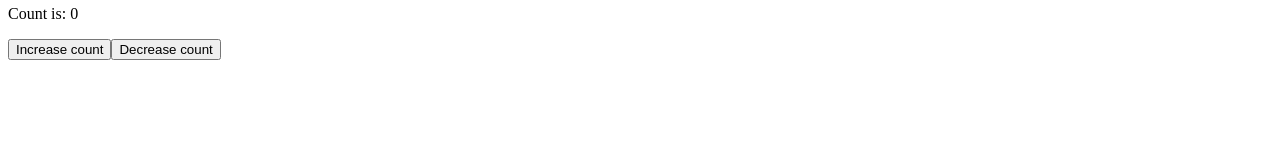
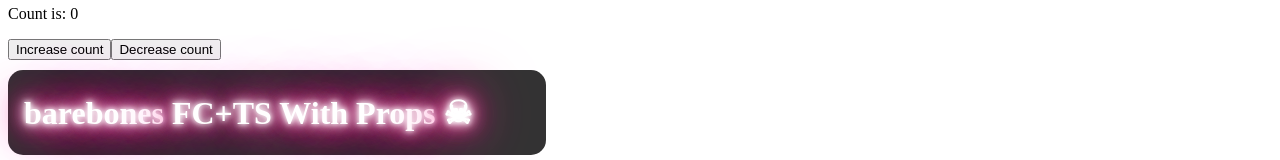
Before and after one commit to csdear/nextGarbage, a Next.js app: page / in a window 1280 px wide. Shown: the part 2359-2519 px from the top of the page. Before the commit the page ends 2427 px from the top, so only its background shows below. Built offline with nearby package versions, Linux system fonts and the light colour scheme.

Commit message:
barebones FC+TS with props

```diff
--- a/pages/index.tsx
+++ b/pages/index.tsx
@@ -4,6 +4,7 @@ import Hello from '../src/components/hello';
 import RenderCounter from '../src/components/render-counter';
 import Search from '../src/components/search';
 import BareBones from '../src/components/bare-bones';
+import BareBonesProps from '../src/components/bare-bones-props';
 import Alert from '../src/components/alert';
 import PostPunk from '../src/components/post-punk';
 import PicoPost from '../src/components/post-pico';
@@ -90,6 +91,7 @@ const Index: FC = () => {
       </PluralityPost>
       <Bar />
       <CountUp title="A Counter" initialCount={0} />
+      <BareBonesProps title="FC+TS With Props" />
     </div>
   );
 };
--- /dev/null
+++ b/src/components/bare-bones-props/bare-bones-props.module.scss
@@ -0,0 +1,26 @@
+
+.big-root-class {
+    &__someSubDiv {
+
+        width: 40%;
+        border-radius: 15px;
+        padding: 2px 16px;
+        margin-top: 10px;
+
+        // vegas omega css generator text shadow generator....
+        color: #FFFFFF;
+        background: #333333;
+        text-shadow: #FFF 0px 0px 5px, #FFF 0px 0px 10px, #FFF 0px 0px 15px, #FF2D95 0px 0px 20px, #FF2D95 0px 0px 30px, #FF2D95 0px 0px 40px, #FF2D95 0px 0px 50px, #FF2D95 0px 0px 75px;
+
+        &:hover {
+            -webkit-box-shadow: 10px 5px 20px 6px #C970FF;
+            box-shadow: 10px 5px 20px 6px #C970FF;
+          }
+
+    }
+    &__input {
+      display: block;
+      margin: 20px 0px;
+      border: 5px solid lightblue;
+    }
+  }
--- /dev/null
+++ b/src/components/bare-bones-props/index.tsx
@@ -0,0 +1,19 @@
+import { FC } from "react";
+import styles from "./bare-bones-props.module.scss";
+
+interface bbProps {
+    title: string;
+}
+
+const BareBonesProps: FC<bbProps> = ({ title }) => {
+
+return (
+    <div className={styles["big-root-class"]}>
+    <div className={styles["big-root-class__someSubDiv"]}>
+        <h1>barebones {title} &#9760;</h1>
+    </div>
+    </div>
+);
+};
+
+export default BareBonesProps;
--- a/src/components/bare-bones/index.tsx
+++ b/src/components/bare-bones/index.tsx
@@ -12,7 +12,8 @@ return (
             className={styles["big-root-class__input"]}
             data-testid={"big-root-class__input"}
         />
-        <Layout condition/>
+        <Layout condition/>{/* ~truthy, Renders Layout component with Options A */}
+        {/*<Layout /> ~falsy, Renders Layout component with Options A */}
 
     </div>
     </div>
--- a/src/components/count-up/index.tsx
+++ b/src/components/count-up/index.tsx
@@ -4,7 +4,8 @@ interface CountUpProps {
     title: string;
     initialCount: number;
 }
-
+// Above the component : imports, inferfaces, types, mini parts for children styling (see PicoPostMain)
+// Within the component: use* Hooks, functions
 const CountUp: FC<CountUpProps> = ({ title, initialCount,  }) => { // for props, dont forget the curlies! Or many red herring  errors occurs downstream.
   //init state at count prop passed  in or zero.
   const [count, setCount] = useState<number>(initialCount || 0);
```
Also changed, not shown: 1 other file (tests, documents, lock files or other folders).
